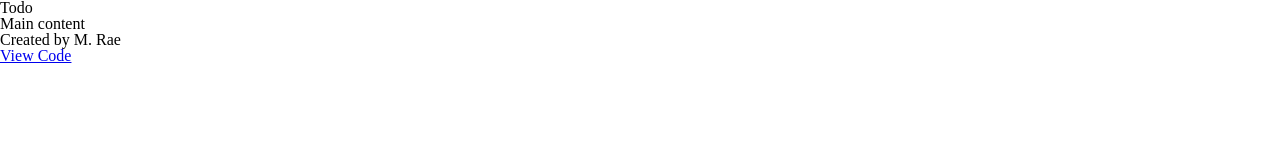
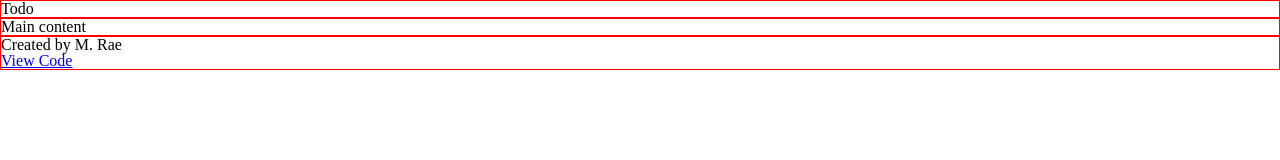
Before and after one commit to mattyjrae123/todo-list, a website built with webpack: page src/index.html in a window 1280 px wide. Built offline with nearby package versions, Linux system fonts and the light colour scheme.

Commit message:
Set global box-sizing to border-box

```diff
--- a/src/styles/style.css
+++ b/src/styles/style.css
@@ -1,5 +1,20 @@
 @import url("meyer-reset.css");
 
-p {
-  color: green;
+html {
+  box-sizing: border-box;
+  font-size: 16px;
 }
+
+*, *:before, *:after {
+  box-sizing: inherit;
+}
+
+#main-container {
+  display: flex;
+  flex-direction: column;
+  justify-content: space-between;
+}
+
+header, footer, #main-content {
+  border: 1px solid red;
+}
```
